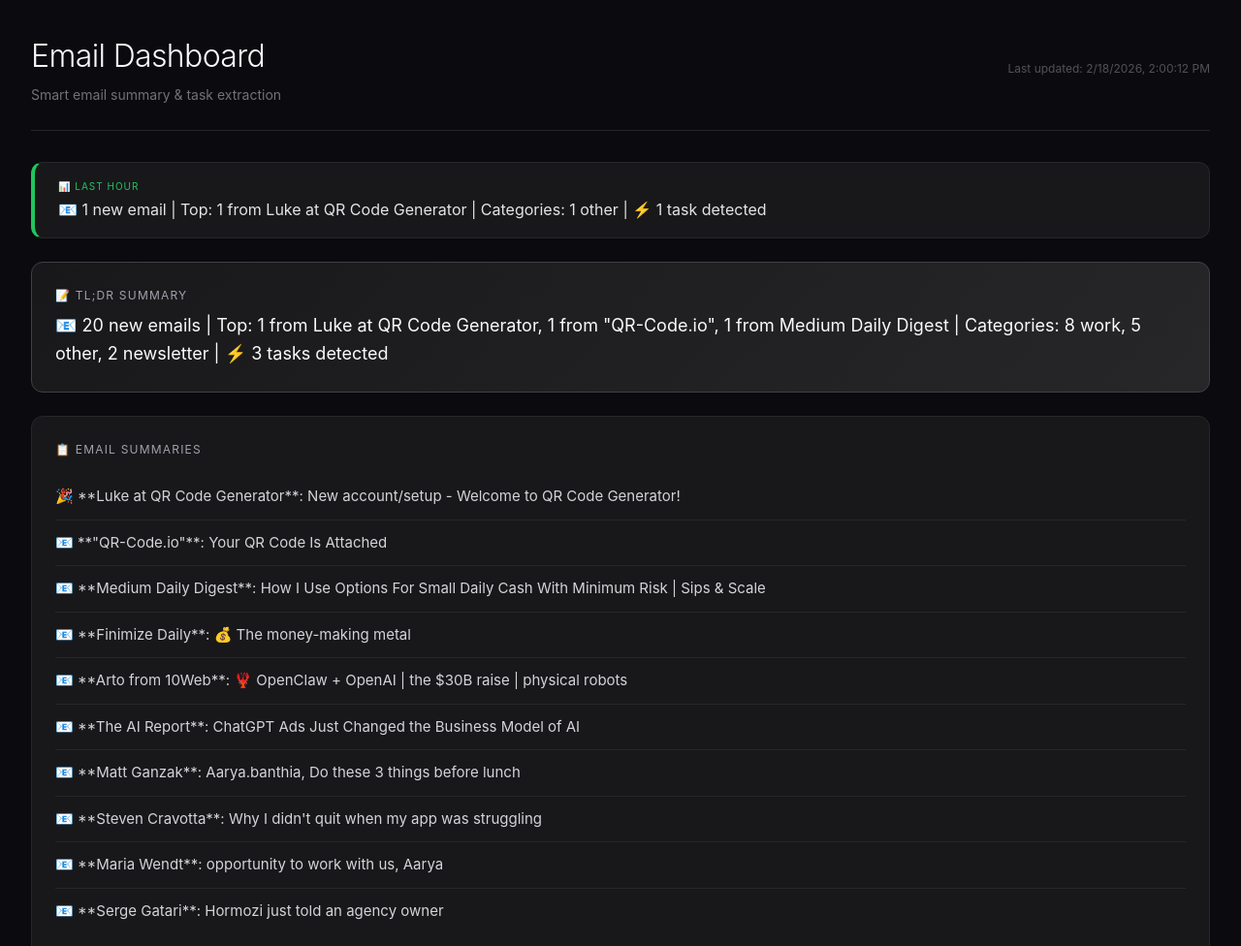
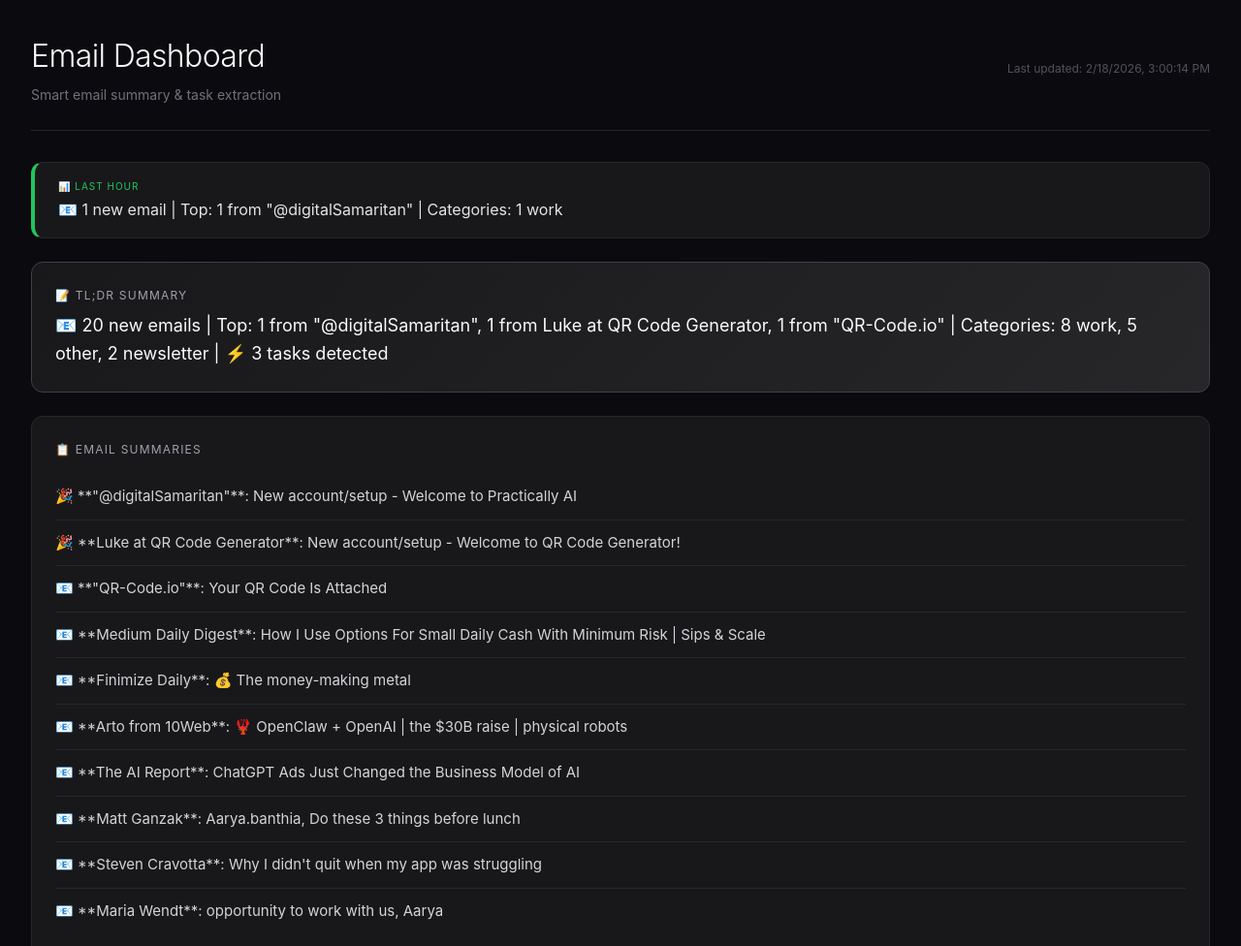
Before and after one commit to aaryabanthia18-collab/email-dashboard, a website: page index.html in a window 1280 px wide. Shown: the top 976 px of the page at 97% size. Drawn offline with Linux system fonts and the light colour scheme.

Commit message:
Auto-update: Wed Feb 18 03:00:17 PM CST 2026

```diff
--- a/index.html
+++ b/index.html
@@ -430,18 +430,19 @@
   "summary": {
     "total_emails": 20,
     "categories": {
+      "work": 8,
       "other": 5,
       "newsletter": 2,
       "finance": 2,
-      "work": 8,
       "personal": 2,
       "social": 1
     },
     "task_count": 3,
     "event_count": 5,
-    "tldr": "\ud83d\udce7 20 new emails | Top: 1 from Luke at QR Code Generator, 1 from \"QR-Code.io\", 1 from Medium Daily Digest | Categories: 8 work, 5 other, 2 newsletter | \u26a1 3 tasks detected",
-    "hourly_summary": "\ud83d\udce7 1 new email | Top: 1 from Luke at QR Code Generator | Categories: 1 other | \u26a1 1 task detected",
+    "tldr": "\ud83d\udce7 20 new emails | Top: 1 from \"@digitalSamaritan\", 1 from Luke at QR Code Generator, 1 from \"QR-Code.io\" | Categories: 8 work, 5 other, 2 newsletter | \u26a1 3 tasks detected",
+    "hourly_summary": "\ud83d\udce7 1 new email | Top: 1 from \"@digitalSamaritan\" | Categories: 1 work",
     "bullet_summary": [
+      "\ud83c\udf89 **\"@digitalSamaritan\"**: New account/setup - Welcome to Practically AI",
       "\ud83c\udf89 **Luke at QR Code Generator**: New account/setup - Welcome to QR Code Generator!",
       "\ud83d\udce7 **\"QR-Code.io\"**: Your QR Code Is Attached",
       "\ud83d\udce7 **Medium Daily Digest**: How I Use Options For Small Daily Cash With Minimum Risk | Sips &\r\n Scale",
@@ -450,11 +451,26 @@
       "\ud83d\udce7 **The AI Report**: ChatGPT Ads Just Changed the Business Model of AI",
       "\ud83d\udce7 **Matt Ganzak**: Aarya.banthia, Do these 3 things before lunch",
       "\ud83d\udce7 **Steven Cravotta**: Why I didn't quit when my app was struggling",
-      "\ud83d\udce7 **Maria Wendt**: opportunity to work with us, Aarya",
-      "\ud83d\udce7 **Serge Gatari**: Hormozi just told an agency owner"
+      "\ud83d\udce7 **Maria Wendt**: opportunity to work with us, Aarya"
     ]
   },
   "emails": [
+    {
+      "id": "21725",
+      "subject": "Welcome to Practically AI",
+      "from": "\"@digitalSamaritan\"",
+      "date": "Wed, 18 Feb 2026 06:50:58 +0000 (UTC)",
+      "category": "work",
+      "tasks": [],
+      "events": [
+        {
+          "type": "call",
+          "details": "Detected in email"
+        }
+      ],
+      "preview": "Hey friend!\r \r Kushank here, your Chief AI Officer. Buckle up, because you're about to _become a lean, mean and AI-powered machine._\r \r You should exp...",
+      "ai_summary": "Notification from \"@digitalSamaritan\". Review contents for any important information."
+    },
     {
       "id": "21724",
       "subject": "Welcome to QR Code Generator!",
@@ -689,30 +705,18 @@
       ],
       "preview": "\ud83d\udea8 OpenAI unveils ChatGPT Lockdown Mode, blocks live web\r Manus Agents on Telegram, Local and Open Voice cloning, Google standardizes websites for agen...",
       "ai_summary": "Notification from AlphaSignal. Review contents for any important information."
-    },
-    {
-      "id": "21705",
-      "subject": "Something big is happening",
-      "from": "ultrathink",
-      "date": "Tue, 17 Feb 2026 17:03:20 +0000",
-      "category": "work",
-      "tasks": [],
-      "events": [
-        {
-          "type": "call",
-          "details": "Detected in email"
-        }
-      ],
-      "preview": "View image: (https://media.beehiiv.com/cdn-cgi/image/fit=scale-down,format=auto,onerror=redirect,quality=80/uploads/asset/file/594e09ac-8c61-4755-8a78...",
-      "ai_summary": "Notification from ultrathink. Review contents for any important information."
     }
   ],
   "tasks": [
     "Save my email address to your contacts, if interested",
-    "Replace the pdf you linked to",
-    "Update to version 1"
+    "Update to version 1",
+    "Replace the pdf you linked to"
   ],
   "events": [
+    {
+      "type": "call",
+      "details": "Detected in email"
+    },
     {
       "type": "call",
       "details": "Detected in email"
@@ -728,15 +732,11 @@
     {
       "type": "call",
       "details": "Detected in email"
-    },
-    {
-      "type": "call",
-      "details": "Detected in email"
     }
   ],
-  "last_updated": "2026-02-18T14:00:12.298924",
+  "last_updated": "2026-02-18T15:00:14.771430",
   "ai_summary": {
-    "overall_summary": "You have 20 emails in your inbox. Most are from 1 from Luke at QR Code Generator, 1 from \"QR-Code.io\", 1 from Medium Daily Digest. 3 emails may contain action items.",
+    "overall_summary": "You have 20 emails in your inbox. Most are from 1 from \"@digitalSamaritan\", 1 from Luke at QR Code Generator, 1 from \"QR-Code.io\". 3 emails may contain action items.",
     "total_emails": 20,
     "executive_briefing": "Good afternoon! I've reviewed your inbox and here's what's waiting for you today. You have 12 new emails with a notable concentration of technical activity\u2014GitHub and Vercel are your top senders with platform setup and configuration notifications. The most urgent item requiring your attention is a failed production deployment on Vercel that you'll want to investigate and resolve promptly. On the security front, there are several authentication-related notifications from GitHub including a new personal access token and SSH key being added, plus a new Vercel sign-in detection\u2014all of which appear to be legitimate given the context of setting up OpenClaw, but worth verifying were intentional. Beyond the technical items, your inbox includes the usual mix of newsletters from Medium, Neil Patel, and Finimize, a social notification from the Chase AI Community, and some promotional content. No specific meetings or calls are flagged in today's batch, so your calendar appears clear for focused work on resolving that deployment issue and reviewing your recent security configurations."
   }
```
Also changed, not shown: data.json (+29 -29 lines).
